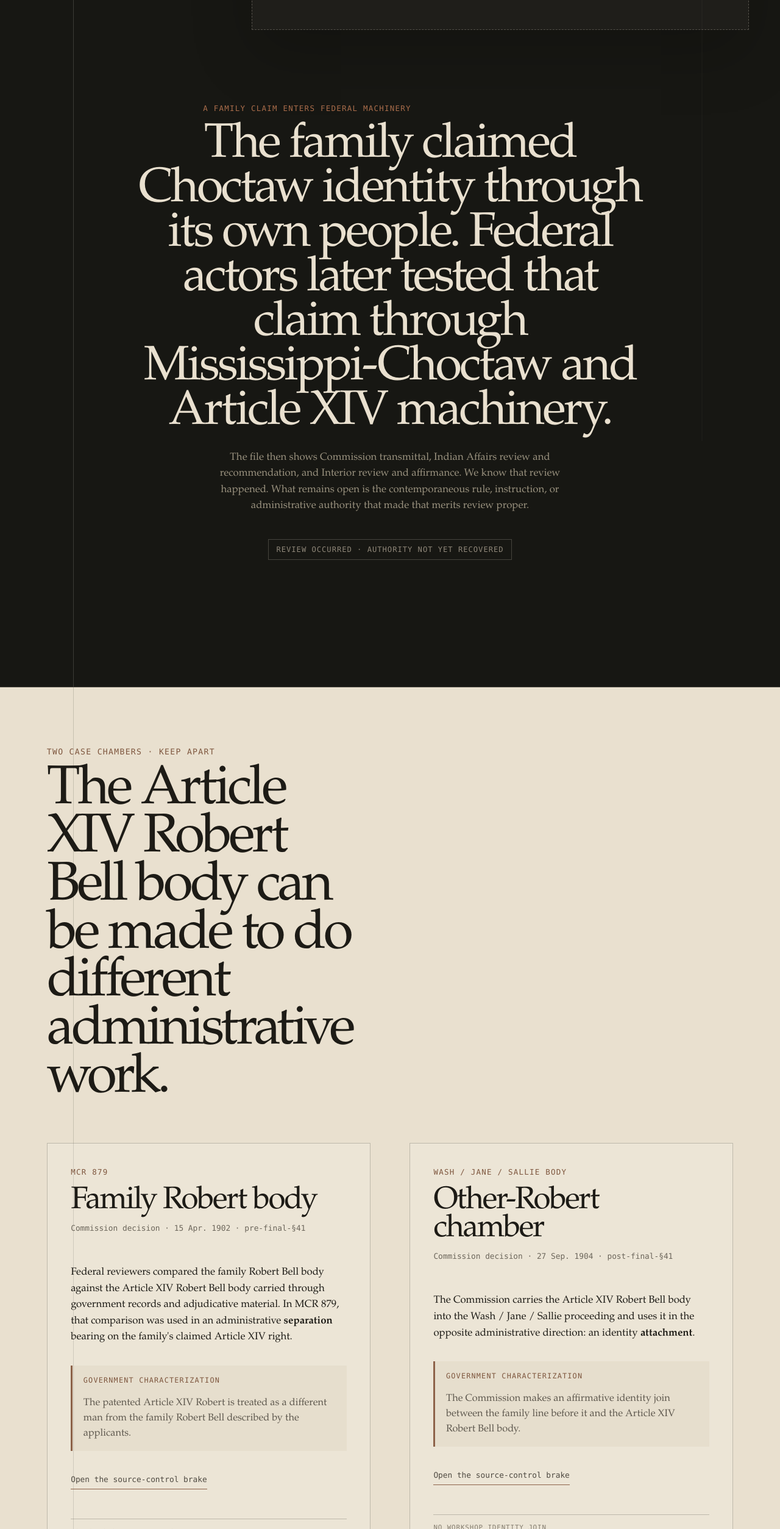
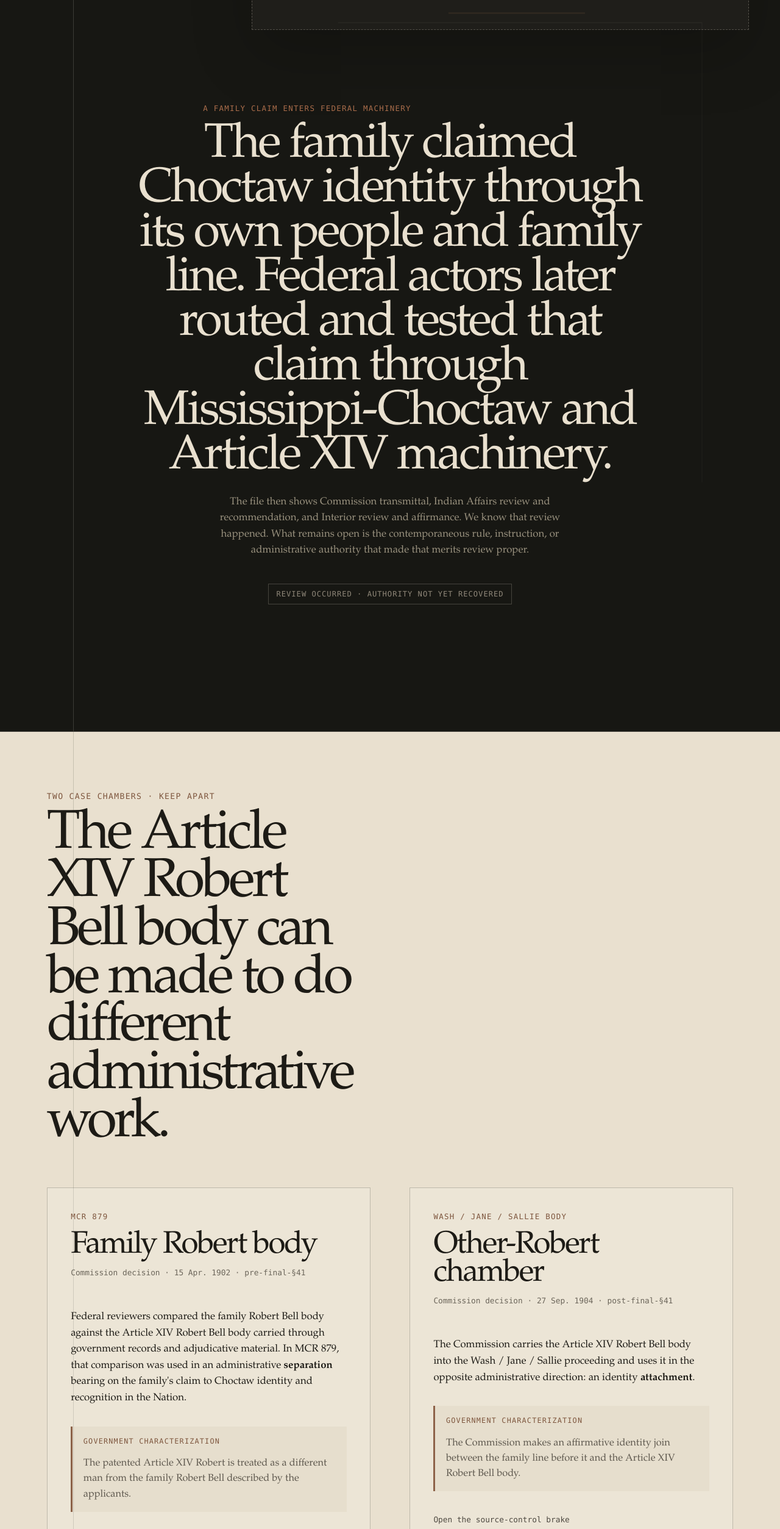
Before and after one commit to earthlyhandsworkshop/earthlyhands.org, a plain HTML site: page experiments/article-xiv-rooms/index.html in a window 1280 px wide. Shown: the part 5254-7761 px from the top of the page at 61% size. Drawn offline with Linux system fonts and the light colour scheme.

Commit message:
Correct family claim framing in Article XIV rooms

```diff
--- a/experiments/article-xiv-rooms/index.html
+++ b/experiments/article-xiv-rooms/index.html
@@ -412,7 +412,7 @@ body{font-size:1.08rem}
     <section class="bridge">
       <div class="bridge-inner">
         <p class="small">A family claim enters federal machinery</p>
-        <h2>The family claimed Choctaw identity through its own people. Federal actors later tested that claim through Mississippi-Choctaw and Article XIV machinery.</h2>
+        <h2>The family claimed Choctaw identity through its own people and family line. Federal actors later routed and tested that claim through Mississippi-Choctaw and Article XIV machinery.</h2>
         <p>The file then shows Commission transmittal, Indian Affairs review and recommendation, and Interior review and affirmance. We know that review happened. What remains open is the contemporaneous rule, instruction, or administrative authority that made that merits review proper.</p>
         <span class="unrecovered">review occurred · authority not yet recovered</span>
       </div>
@@ -432,7 +432,7 @@ body{font-size:1.08rem}
       <h3>Family Robert body</h3>
       <p class="date">Commission decision · 15 Apr. 1902 · pre-final-§41</p>
       <div class="case-copy">
-        <p>Federal reviewers compared the family Robert Bell body against the Article XIV Robert Bell body carried through government records and adjudicative material. In MCR 879, that comparison was used in an administrative <strong>separation</strong> bearing on the family's claimed Article XIV right.</p>
+        <p>Federal reviewers compared the family Robert Bell body against the Article XIV Robert Bell body carried through government records and adjudicative material. In MCR 879, that comparison was used in an administrative <strong>separation</strong> bearing on the family's claim to Choctaw identity and recognition in the Nation.</p>
         <div class="gov-layer">
           <p class="small">government characterization</p>
           <p>The patented Article XIV Robert is treated as a different man from the family Robert Bell described by the applicants.</p>
@@ -495,7 +495,7 @@ const copy={
  mcr:{
   title:"MCR 879 · brake",
   body:[
-   "The April 1902 Commission decision predates final §41. Do not back-project the July 1902 evidentiary rule into this case.",
+   "The April 1902 Commission decision predates final §41. Do not back-project the July 1902 evidentiary rule into this case, and do not recast the family's own testimony as an Article XIV land claim.",
    "The May 1902 Indian Affairs review used an Office-held Robert Bell patent record and Article XIV / Court of Claims material inside a two-Robert analysis.",
    "That is evidence of administrative use, not proof that the Office's identity conclusion was historically correct."
   ]
```
